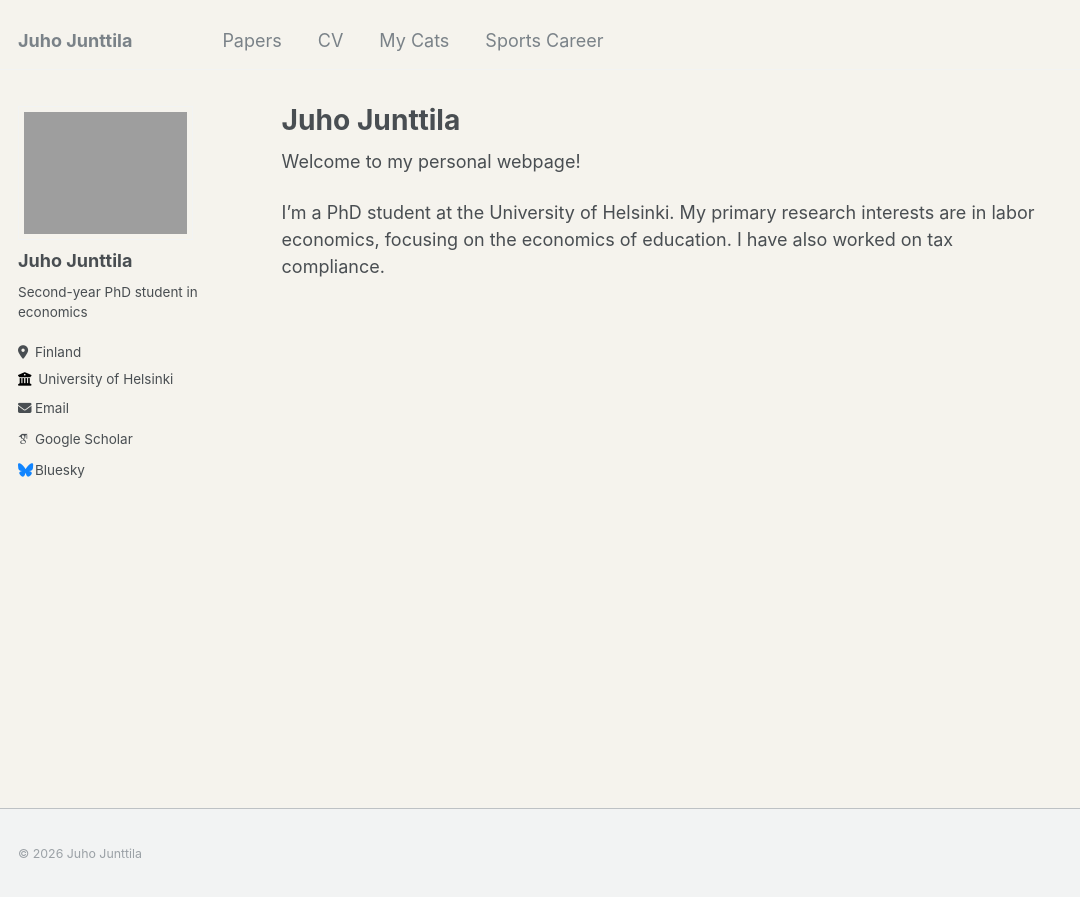
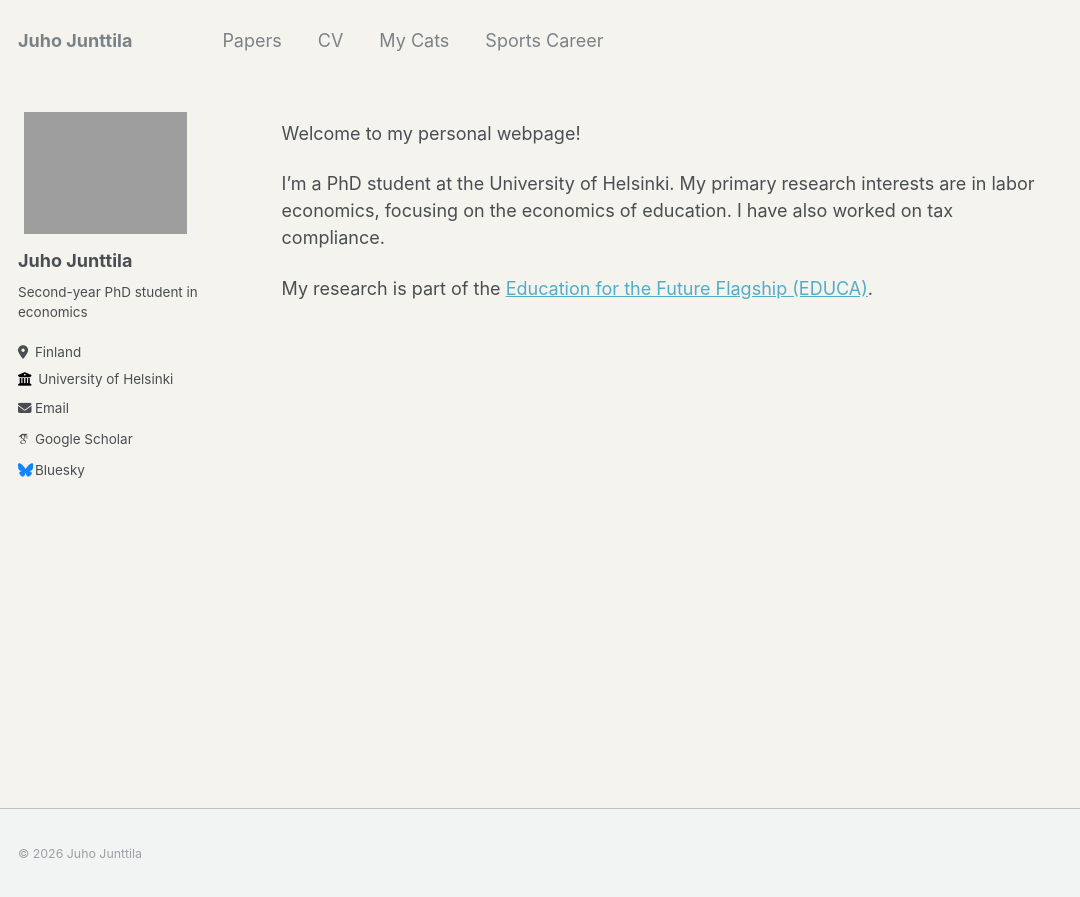
Before and after one commit to Juho-Junttila/Juho-Junttila.github.io, a Jekyll site: the page built from _pages/about.md, in a window 1280 px wide. Shown: the top 897 px of the page, without its empty margins (0-1080 px from the left). Built offline with Jekyll 4.4.1, drawn with Linux system fonts in a browser that asks for light colours; some web fonts are replaced.

Commit message:
Update about page with new research interest
Removed the title from the about page and added a new research interest.

```diff
--- a/_pages/about.md
+++ b/_pages/about.md
@@ -1,6 +1,6 @@
 ---
 permalink: /
-title: "Juho Junttila"
+title: ""
 author_profile: true
 redirect_from:
   - /about/
@@ -11,6 +11,8 @@ Welcome to my personal webpage!
 
 I'm a PhD student at the University of Helsinki. My primary research interests are in labor economics, focusing on the economics of education. I have also worked on tax compliance.
 
+My research is part of the [Education for the Future Flagship (EDUCA)](https://educaflagship.fi/en).
+
 <!--
 ## Latest from Bluesky
 
```
